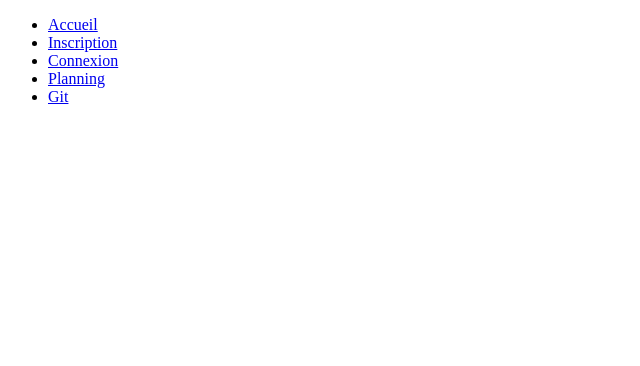
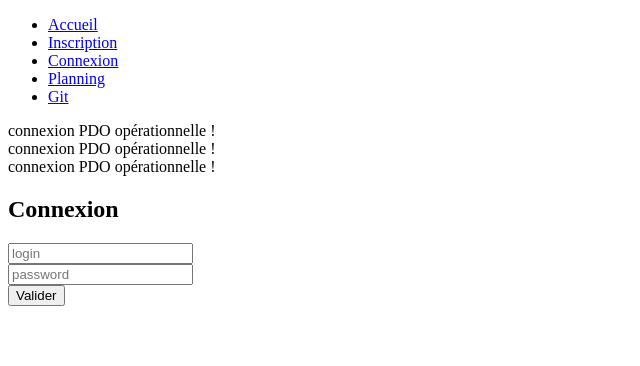
Before and after one commit to laura-scognamiglio/reservation-salles, a PHP site: page /connexion.php in a window 1280 px wide. Shown: the top 366 px of the page, without its empty margins (0-640 px from the left). Run offline with PHP 8.4, Linux system fonts and the light colour scheme.

Commit message:
connexion et refactoring part1

```diff
--- a/connexion.php
+++ b/connexion.php
@@ -8,7 +8,35 @@
 </head>
 <body>
     <?php
+    session_start();
     include("navbar.php");
+    require_once('./function/func-register.php');
+    require_once('./function/database.php');
+    require_once('./function/model.php');
+
+
+    $user = new User(@$login, @$password);
+    $user = new Register(@$login, @$password);
+    $pdo = new Model();
+
+
+    $user->connect(@$login, @$password);
+
     ?>
+    <section class= "formulaire">
+                <h2 class= "sous-titre" >Connexion</h2>
+                <form class= "formIns" action= "connexion.php" method= "post">
+
+                        <div class= "form-group">
+                            <input type= "text" name= "login" placeholder= "login" autocomplete= "off">
+                        </div>
+                        <div class= "form-group">
+                            <input type= "password" name= "password" placeholder= "password" autocomplete= "off">
+                        </div>
+                        <div class="form-group">
+                            <button type="submit" name= "submit" class="btn ">Valider</button>
+                        </div>
+                </form>
+            </section>
 </body>
 </html>
--- a/function/classe-user.php
+++ b/function/classe-user.php
@@ -1,12 +1,15 @@
 <?php
-    include('bdd-connect.php');
+    require_once('database.php');
+    require_once('model.php');
 
-class User extends Con{
+class User extends Model{
     private $login;
     private $password;
 
 
+
     public function __construct($login, $password){
+        parent::__construct();
         $this->login = $login;
         $this->password = $password;
     }
--- a/function/bdd-connect.php
+++ b/function/database.php
@@ -1,14 +1,17 @@
 <?php
-class Con{
-  public function con(){
+/**
+ * fonction servant à la connexion à ma base de données, retourne la connexion
+ */
 
+function getpdo(){
     $dns = 'mysql:host=localhost;dbname=reservationsalles';
 
             try{
                 $pdo = new PDO($dns, 'root', 'root', [
-                PDO::ATTR_ERRMODE => PDO::ERRMODE_EXCEPTION
+                PDO::ATTR_ERRMODE => PDO::ERRMODE_EXCEPTION,
+                PDO::ATTR_DEFAULT_FETCH_MODE => PDO::FETCH_ASSOC
             ]);
-                echo "connexion opérationnelle ! <br>";
+                echo "connexion PDO opérationnelle ! <br>";
 
             } catch(PDOException $e){
                 echo "error : " . $e->getMessage();
@@ -16,9 +19,7 @@ class Con{
 
             return($pdo);
 
-        }
 }
 
 
-
 ?>
--- a/function/error.php
+++ /dev/null
@@ -1 +0,0 @@
-<?php
--- a/function/func-register.php
+++ b/function/func-register.php
@@ -1,11 +1,16 @@
 <?php
 require_once('classe-user.php');
+require_once('database.php');
+require_once('model.php');
 
-class Log extends User{
-    public function register($login, $password){
-        $con = $this->con();
+
+class Register extends User{
+
+    public function registerIn($login, $password){
         $getLg = $this->setLogin($login);
         $getPw = $this->setPassword($password);
+
+
 
         @$submit = $_POST['submit'];
         @$confirm = $_POST['confirm'];
@@ -13,10 +18,9 @@ class Log extends User{
         if(isset($submit)){
 
             $error = array();
-
             $read = ("SELECT * FROM `utilisateurs` WHERE `login` = '$getLg'");
 
-            $read_user = $con->prepare($read);
+            $read_user = $this->pdo->prepare($read);
             $read_user->execute();
             $users = $read_user->fetchAll();
 
@@ -43,7 +47,7 @@ class Log extends User{
                         $pw_hash = password_hash($getPw, PASSWORD_BCRYPT);
                         $sql = "INSERT INTO `utilisateurs` (`login`, `password`) VALUES (:login , :password)";
 
-                        $insert = $con->prepare($sql);
+                        $insert = $this->pdo->prepare($sql);
                         $insert->execute(array(
                             ":login" => $getLg,
                             ":password" => $pw_hash ));
@@ -54,9 +58,49 @@ class Log extends User{
                     default:
                         echo "An error occurred. Please try again <br>";
                         break;
+                    return $insert;
                 }
             }
+            return $users;
         }
+
+
+    }
+
+    public function connect($login, $password)
+    {
+
+        $getLg = $this->setLogin($login);
+        $getPw = $this->setPassword($password);
+
+
+        @$submit = $_POST['submit'];
+
+        if(isset($submit))
+        {
+            $read = ("SELECT * FROM `utilisateurs` WHERE `login` = '$getLg'");
+
+            $read_user = $this->pdo->prepare($read);
+            $read_user->execute();
+            $users = $read_user->fetchAll();
+
+var_dump($users);
+            if(count($users) != 0)
+            {
+                $_SESSION['user'] = $user_connected;
+                $pwd_user_connected = $user_connected[0]["password"];
+                password_verify($getPw, $pwd_user_connected);
+                    // header('Location:index.php');
+                    echo "the user is connected";
+            }
+            elseif($getLg != $user_connected['login'])
+            {
+                echo "the id is wrong ";
+            }
+
+           return $user_connected;
+
+         }
 
     }
 
--- /dev/null
+++ b/function/model.php
@@ -0,0 +1,14 @@
+<?php
+require_once ('database.php');
+
+class Model {
+
+    protected $pdo;
+
+    public function __construct() {
+        $this->pdo = getpdo();
+    }
+
+    // return $pdo;
+
+}
--- a/navbar.php
+++ b/navbar.php
@@ -8,7 +8,7 @@
                 <li class="navli"><a href="planning.php">Planning</a></li>
                 <li class="navli"><a href="https://github.com/laura-scognamiglio/reservation-salles" target="_blank">Git</a></li>
                     <?php
-                    session_start();
+                    // session_start();
 
 
                // balise php avec la condition de reconnaisance du profil user
@@ -21,8 +21,9 @@
                  // destruction de la session si bouton deconnexion enclencher
                 if(isset($_POST['deco'])){
 
+
                     session_destroy();
-                    header('Location:index.php');
+                    // header('Location:index.php');
                 }
                 ?>
 
```
Also changed, not shown: function/func-read.php (deleted, +0 -7 lines), inscription.php (+15 -12 lines), function/classe-reservation.php (added).
